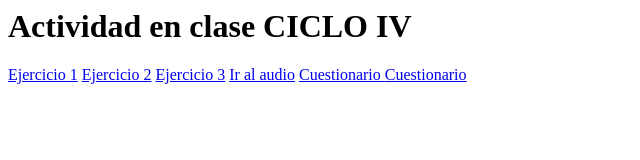
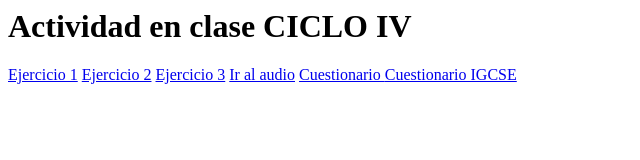
Before and after one commit to nataliavillamilest/nataliavillamilest.github.io, a plain HTML site: page index.html in a window 1280 px wide. Shown: the full height of the page, 0-640 px from the left. Drawn offline with Linux system fonts and the light colour scheme.

Commit message:
Update index.html

```diff
--- a/index.html
+++ b/index.html
@@ -13,7 +13,7 @@
     <a href="Ejercicio3.html">Ejercicio 3</a>
     <a href="audio.html">Ir al audio</a>
 	<a href="cuestionario.html"> Cuestionario </a>
-	<a href="cuestionarioIGCSE.html"> Cuestionario </a>
+	<a href="cuestionarioIGCSE.html"> Cuestionario IGCSE</a>
 
     </body>
 
```
